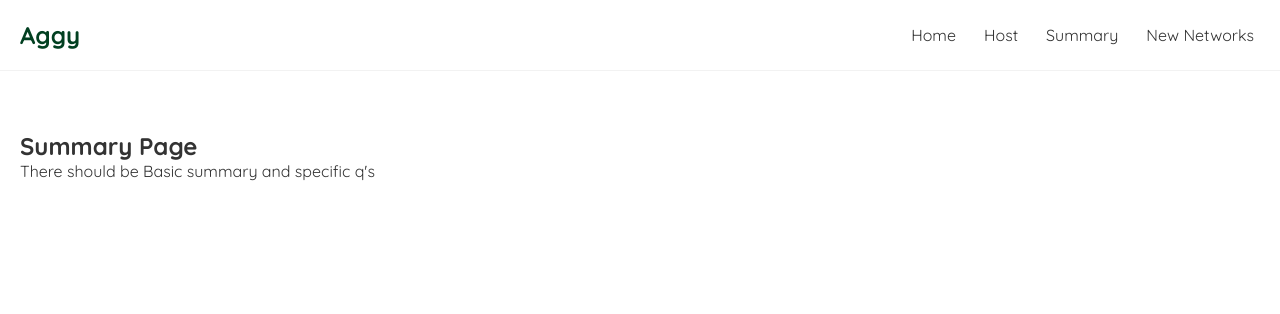
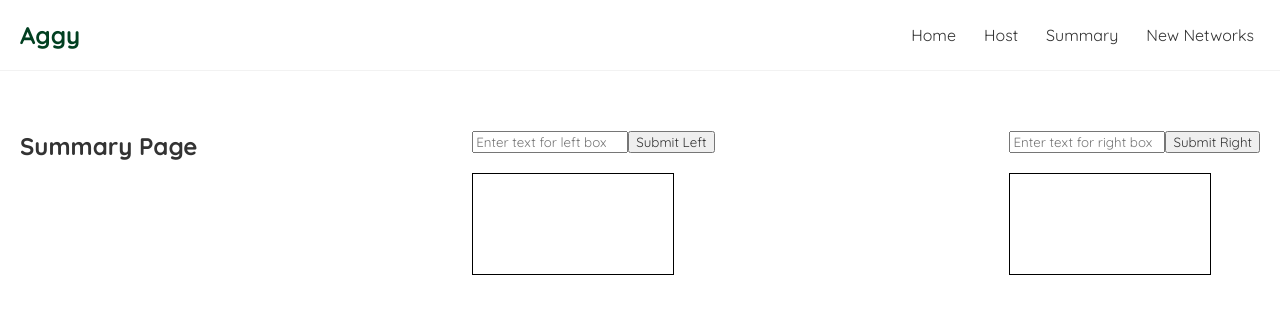
Before and after one commit to AndyKim519/Aggy, a React (Create React App) app in the folder client/: page /host/summary in a window 1280 px wide. Shown: the top 314 px of the page. Built offline with nearby package versions, Linux system fonts and the light colour scheme.

Commit message:
summary page structure done

```diff
--- a/client/src/host/Summary.js
+++ b/client/src/host/Summary.js
@@ -1,8 +1,61 @@
+import React, { useState } from "react";
+
 const Summary = () => {
+  const [leftInputValue, setLeftInputValue] = useState("");
+  const [rightInputValue, setRightInputValue] = useState("");
+  const [leftOutputValue, setLeftOutputValue] = useState("");
+  const [rightOutputValue, setRightOutputValue] = useState("");
   return (
     <div className="summary">
       <h2>Summary Page</h2>
-      <p>There should be Basic summary and specific q's</p>
+      <div style={{ marginRight: "20px" }}>
+        <input
+          type="text"
+          value={leftInputValue}
+          onChange={(e) => setLeftInputValue(e.target.value)}
+          placeholder="Enter text for left box"
+          style={{ marginBottom: "10px" }}
+        />
+        <button onClick={() => setLeftOutputValue(leftInputValue)}>
+          Submit Left
+        </button>
+        <div
+          style={{
+            border: "1px solid black",
+            width: "200px",
+            height: "100px",
+            marginTop: "10px",
+            overflow: "auto",
+          }}
+        >
+          {leftOutputValue}
+        </div>
+      </div>
+
+      {/* Right TextBox and its Input & Button */}
+      <div>
+        <input
+          type="text"
+          value={rightInputValue}
+          onChange={(e) => setRightInputValue(e.target.value)}
+          placeholder="Enter text for right box"
+          style={{ marginBottom: "10px" }}
+        />
+        <button onClick={() => setRightOutputValue(rightInputValue)}>
+          Submit Right
+        </button>
+        <div
+          style={{
+            border: "1px solid black",
+            width: "200px",
+            height: "100px",
+            marginTop: "10px",
+            overflow: "auto",
+          }}
+        >
+          {rightOutputValue}
+        </div>
+      </div>
     </div>
   );
 };
--- a/client/src/index.css
+++ b/client/src/index.css
@@ -43,3 +43,9 @@
   margin: 40px auto;
   padding: 20px;
 }
+
+.summary {
+  display: flex;
+  justify-content: space-between;
+  height: 90vh;
+}
```
